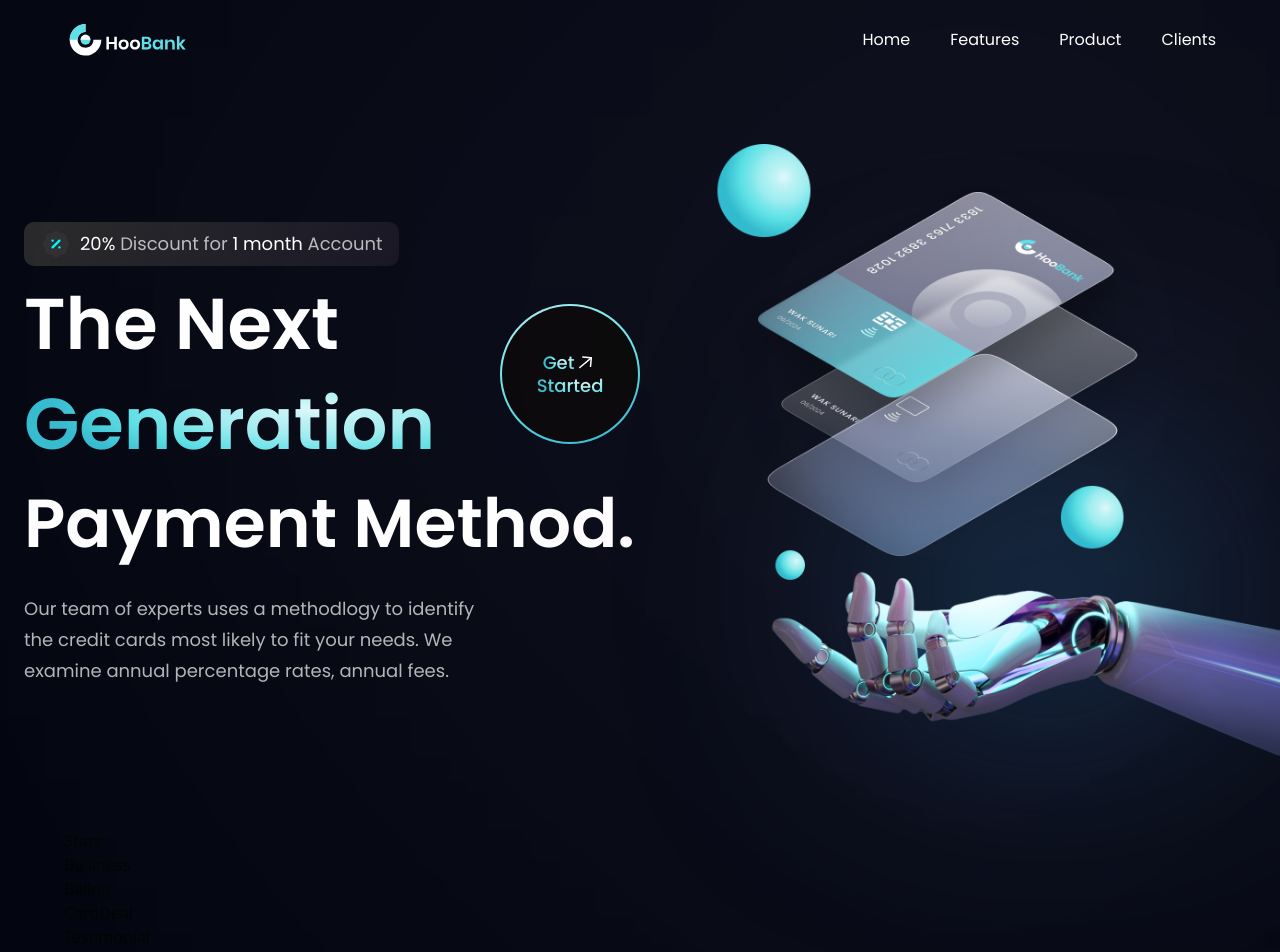
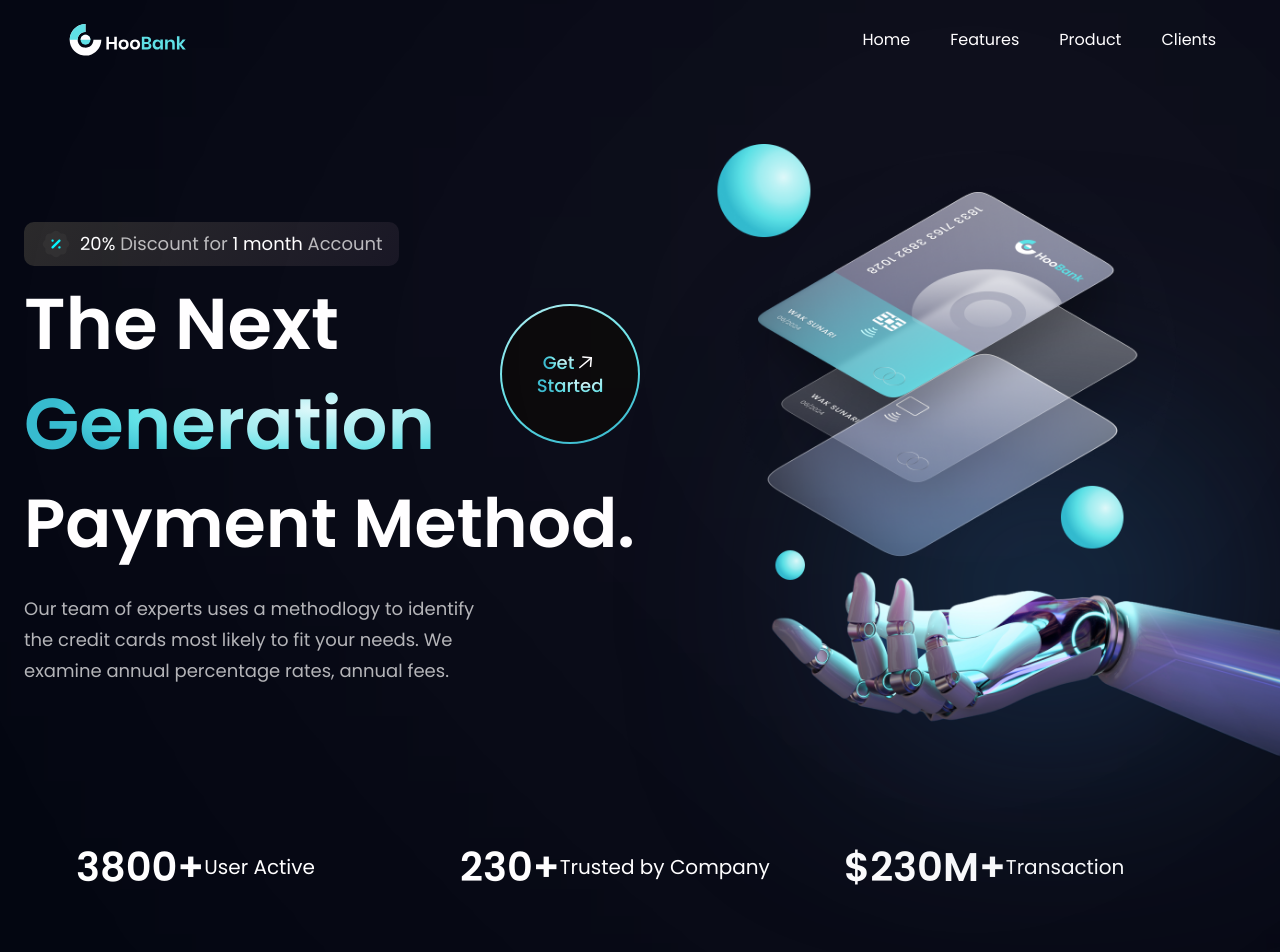
Before and after one commit to Aman-Singh-Kushwaha/modern-bank-app, a React (Vite) app: page / in a window 1280 px wide. Shown: the top 952 px of the page. Built offline with nearby package versions, Linux system fonts and the light colour scheme.

Commit message:
stats done

```diff
--- a/src/components/Stats.jsx
+++ b/src/components/Stats.jsx
@@ -1,9 +1,15 @@
-import React from 'react'
+import styles from '../style.js';
+import { stats } from '../constants';
 
-const Stats = () => {
-  return (
-    <div>Stats</div>
-  )
-}
+const Stats = () => (
+  <section className={`${styles.flexCenter} flex flex-row flex-wrap ss:mb-20 mb-6`}>
+    {stats.map((stat)=>(
+      <div key={stat.id} className=" flex flex-row flex-1 justify-start items-center m-3 ">
+        <h4 className="font-poppins font-semibold xs:text-[40px] text-[30px] leading-[43px] xs:leading-[53px] text-white">{stat.value}</h4>
+        <p className="font-poppins font-normal xs:text-[20px] text-[15px] leading-[21px] xs:leading-[26px] text-white">{stat.title}</p>
+      </div>
+    ))}
+  </section>
+)
 
 export default Stats
```
